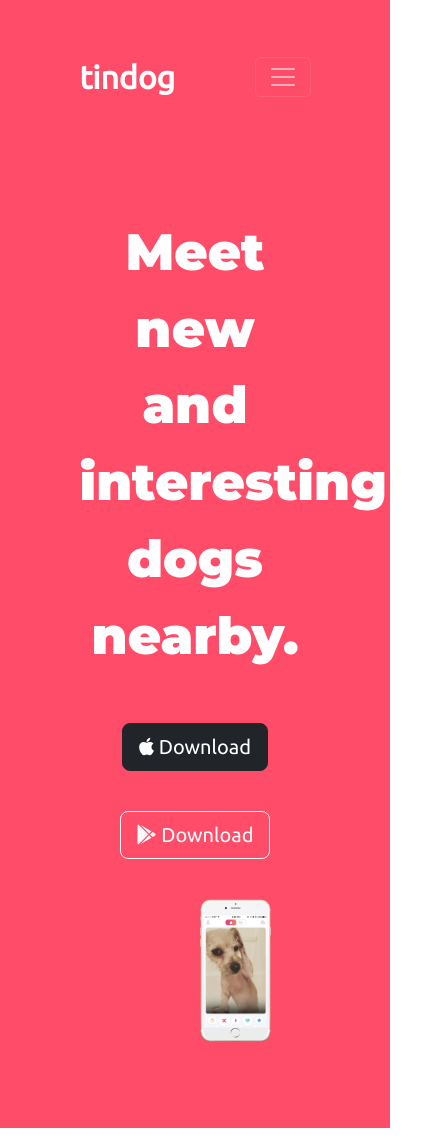
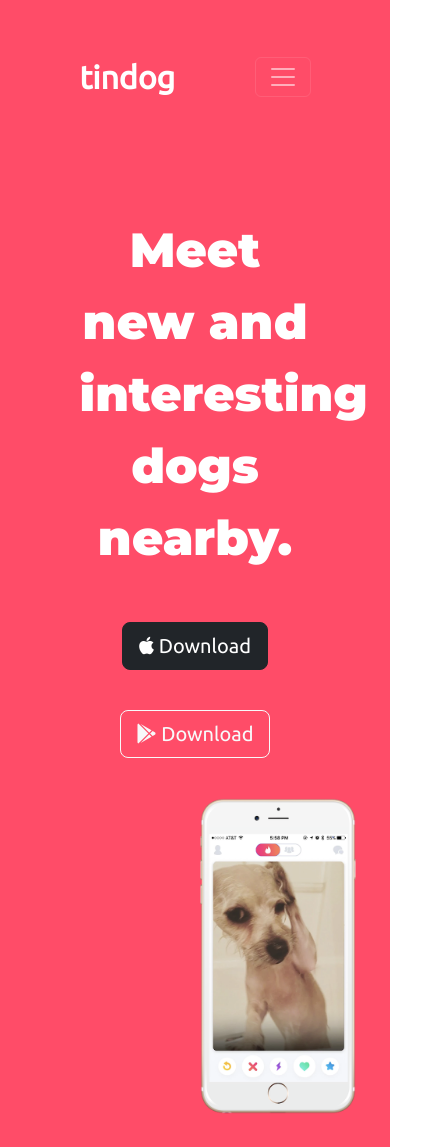
Before and after one commit to sa10ty11am02/tindog, a plain HTML site: page index.html in a window 390 px wide. Shown: the top 1147 px of the page, 446 px wide, since content can reach past the window. Drawn offline with nearby package versions, Linux system fonts and the light colour scheme.

Commit message:
Update styles.css

```diff
--- a/css/styles.css
+++ b/css/styles.css
@@ -7,7 +7,7 @@
 .header
 {
     font-family: 'Montserrat', sans-serif;
-    font-size: 3.2rem;
+    font-size: 3rem;
     line-height: 1.5;
     font-weight: 900;
     color: #fff;
@@ -153,7 +153,7 @@ padding-top: 5%;
    }
    .iphone
    {
-     width: 100%;
-    padding-right: 60px;
+     width: 150%;
+    padding-right: 90px;
    }
 }
```
